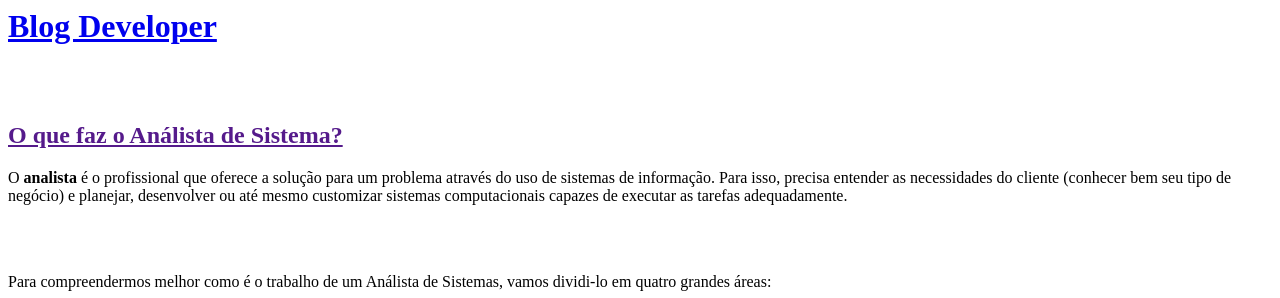
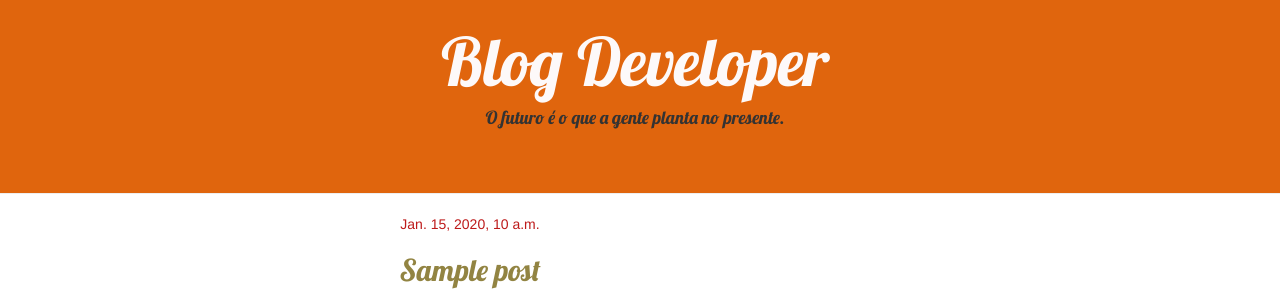
Before and after one commit to matheusbeezerra/my-first-blog, a Django app: template blog/templates/blog/post_list.html in a window 1280 px wide. Shown: the top 298 px of the page. Run offline with Django 3.2, Linux system fonts and the light colour scheme; the template is opened without the code that fills it: values that come from a table or form of the project are taken from there, others are empty; tables that the repository leaves empty hold one stand-in row (values such as "Sample post"); some libraries are stand-ins or nearby versions.

Commit message:
Added view and template for detailed blog post as well as CSS for the site.

```diff
--- /dev/null
+++ b/blog/static/css/blog.css
@@ -0,0 +1,69 @@
+h1 a,
+h2 a {
+    color: #e0650d;
+    font-family: 'Lobster';
+}
+
+body {
+    padding-left: 0px;
+    padding-right: 0px;
+    text-align: center;
+}
+
+.page-header {
+    background-color: #e0650d;
+    margin-top: 0px;
+    padding: 5px 20px 15px 10px;
+}
+
+.page-header h1,
+.page-header h1 a,
+.page-header h1 a:visited,
+.page-header h1 a:active {
+    color: #fdf9f9;
+    /*Blog Developer*/
+    font-size: 50pt;
+    text-decoration: none;
+}
+
+.content {
+    margin-right: 30px;
+}
+
+h1,
+h2,
+h3,
+h4 {
+    font-family: 'Lobster', cursive;
+}
+
+.date {
+    color: #bd1a1a;
+}
+
+.save {
+    float: right;
+}
+
+.post-form textarea,
+.post-form input {
+    width: 100%;
+}
+
+.top-menu,
+.top-menu:hover,
+.top-menu:visited {
+    color: #fcf9f9;
+    float: right;
+    font-size: 10pt;
+    margin-right: 50px;
+}
+
+.post {
+    margin-bottom: 70px;
+}
+
+.post h2 a,
+.post h2 a:visited {
+    color: #928442;
+}
--- /dev/null
+++ b/blog/templates/blog/base.html
@@ -0,0 +1,93 @@
+
+{% load static %}
+<html>
+    <head>
+        <title>Blog Developer</title>
+        <link rel="stylesheet" href="//maxcdn.bootstrapcdn.com/bootstrap/3.2.0/css/bootstrap.min.css">
+        <link rel="stylesheet" href="//maxcdn.bootstrapcdn.com/bootstrap/3.2.0/css/bootstrap-theme.min.css">
+        <link href="//fonts.googleapis.com/css?family=Lobster&subset=latin,latin-ext" rel="stylesheet" type="text/css">
+        <link rel="stylesheet" href="{% static 'css/blog.css' %}">
+    </head>
+    <body>
+        <div class="page-header">
+            <h1><a href="/">Blog Developer</a></h1>
+            <h4>O futuro é o que a gente planta no presente.</h4>
+            <br></br>
+        </div>
+
+        <div class="content container">
+             <div class="row">
+                 <div class="col-md-8">
+                    {% block content %}
+                    {% endblock %}
+                 </div>
+             </div>
+        </div>
+
+        <div>
+            <h2><a href="">O que faz o Análista de Sistema?</a></h2>
+            <br><br/>
+            <p>O <b>analista</b> é o profissional que oferece a solução para um problema através do uso de sistemas de informação. Para isso, precisa entender as necessidades do cliente (conhecer bem seu tipo de negócio) e planejar, desenvolver ou até mesmo customizar sistemas computacionais capazes de executar as tarefas adequadamente.</p>
+            <br><br/>
+            <p>Para compreendermos melhor como é o trabalho de um Análista de Sistemas, vamos dividi-lo em quatro grandes áreas:</p>
+            <br><br/>
+            <img src="https://images.unsplash.com/photo-1498050108023-c5249f4df085?ixid=MXwxMjA3fDB8MHxwaG90by1wYWdlfHx8fGVufDB8fHw%3D&ixlib=rb-1.2.1&auto=format&fit=crop&w=3452&q=80" alt="analyst of system" width=800 height=500>
+            <br><br/>
+
+            <h3>1. Desenvolvimento de Software</h3>
+
+            <p>O software é um programa computacional. Entre os mais conhecidos, podemos citar editores de texto, programas de envio de mensagens, aplicativos de celulares e planilhas eletrônicas.
+             Um software possui uma sequência lógica de instruções que executam tarefas específicas a partir de informações que inserimos nele. O papel do analista de sistemas é criar, planejar e desenvolver programas personalizados para cumprir os objetivos da empresa.</p>
+            <br><br/>
+
+            <h3>2. Administração de Banco de Dados</h3>
+
+            <p>O analista de sistemas precisa conhecer o tipo de dados com os quais está lidando e também o objetivo que a empresa quer atingir. Com os parâmetros definidos, desenvolve o banco de dados propriamente dito. Após o desenvolvimento, o analista precisará instalar e configurar o banco de dados para funcionar junto do software da empresa.
+             O trabalho do analista de sistemas não se encerra após a instalação do banco de dados. Enquanto o software vai sendo utilizado é preciso fazer um gerenciamento das informações, monitorar seu uso e atualizar o banco de dados fazendo alterações sempre que necessário.</p>
+            <br><br/>
+
+            <h3>3. Administração de Redes</h3>
+
+            <p>Na área de administração de redes o analista de sistemas gerencia toda a rede de computadores de uma empresa. É o profissional responsável por toda a infraestrutura de TI, realizando a instalação, configuração e manutenção dos sistemas operacionais e software</p>
+            <br><br/>
+
+            <h3>4. Suporte</h3>
+
+            <p>Aliado ao trabalho de desenvolvimento de sistemas está também o de suporte aos usuários.  É de responsabilidade do analista de sistemas fazer constantes atualizações dos softwares para que se ajustem às novas necessidades que podem surgir na empresa.
+             Ele também escreve manuais técnicos de funcionamento dos sistemas que desenvolver e oferece treinamentos para os futuros usuários</p>
+            <br><br/>
+
+            <p>publicado: 18.02.2021  horário: 10:00</p>
+            <hr><hr/>
+            <br><br/>
+        </div>
+
+        <div>
+            <h2><a href="">O que faz o Engenheiro de Software?</a></h2>
+            <br><br/>
+            <p>Com cada vez mais empresas automatizando seus serviços e criando suas próprias plataformas digitais, a profissão de <b>Engenheiro de Software</b> foi considerada a 2ª melhor da área de TI em crescimento e remuneração.
+             O software consiste na “parte lógica” do computador, que inclui sistema operacional e programas. Então, basicamente, esses profissionais projetam e guiam o desenvolvimento de programas, aplicativos e sistemas,
+             de forma que atendam aos requisitos e cumpram as funções determinadas.</p>
+             <br><br/>
+             <p>Estão entre as principais atribuições do Engenheiro de Software:</p>
+             <br><br/>
+             <img src="https://images.unsplash.com/photo-1515524738708-327f6b0037a7?ixlib=rb-1.2.1&ixid=MXwxMjA3fDB8MHxwaG90by1wYWdlfHx8fGVufDB8fHw%3D&auto=format&fit=crop&w=3450&q=80"alt="software engineer" width="800" height=500>
+             <br><br/>
+             <br><br/>
+             <br><br/>
+             <ol>
+                <li>Desenvolver softwares e apps</li>
+                <li>Gerenciar projetos ligados aos softwares</li>
+                <li>Arquitetar o design estrutural dos programas</li>
+                <li>Realizar testes nos sistemas</li>
+             </ol>
+            <br><br/>
+            <br><br/>
+             <p>Além dessas, esses engenheiros podem ter funções ligadas à administração de bancos de dados, manutenção dos sistemas e até mesmo tarefas relacionadas à gestão de projetos e à composição de manuais de instruções.</p>
+            <br><br/>
+             <p>publicado: 19.02.2021  horário: 12:14</p>
+            <hr><hr/>
+            <br><br/>
+        </div>
+    </body>
+</html>
--- a/blog/templates/blog/post_list.html
+++ b/blog/templates/blog/post_list.html
@@ -1,71 +1,13 @@
-<html>
-    <head>
-        <title>Blog Developer</title>
-    </head>
-    <body>
-        <div>
-            <h1><a href="/">Blog Developer</a></h1>
-            <br></br>
-        </div>
+{% extends 'blog/base.html' %}
 
-        <div>
-            <h2><a href="">O que faz o Análista de Sistema?</a></h2>
-            <p>O <b>analista</b> é o profissional que oferece a solução para um problema através do uso de sistemas de informação. Para isso, precisa entender as necessidades do cliente (conhecer bem seu tipo de negócio) e planejar, desenvolver ou até mesmo customizar sistemas computacionais capazes de executar as tarefas adequadamente.</p>
-            <br><br/>
-            <p>Para compreendermos melhor como é o trabalho de um Análista de Sistemas, vamos dividi-lo em quatro grandes áreas:</p>
-            <img src="https://images.unsplash.com/photo-1498050108023-c5249f4df085?ixid=MXwxMjA3fDB8MHxwaG90by1wYWdlfHx8fGVufDB8fHw%3D&ixlib=rb-1.2.1&auto=format&fit=crop&w=3452&q=80" alt="analyst of system" width=600 height=400>
-            <br><br/>
-
-            <h3>1. Desenvolvimento de Software</h3>
-
-            <p>O software é um programa computacional. Entre os mais conhecidos, podemos citar editores de texto, programas de envio de mensagens, aplicativos de celulares e planilhas eletrônicas.
-             Um software possui uma sequência lógica de instruções que executam tarefas específicas a partir de informações que inserimos nele. O papel do analista de sistemas é criar, planejar e desenvolver programas personalizados para cumprir os objetivos da empresa.</p>
-            <br><br/>
-
-            <h3>2. Administração de Banco de Dados</h3>
-
-            <p>O analista de sistemas precisa conhecer o tipo de dados com os quais está lidando e também o objetivo que a empresa quer atingir. Com os parâmetros definidos, desenvolve o banco de dados propriamente dito. Após o desenvolvimento, o analista precisará instalar e configurar o banco de dados para funcionar junto do software da empresa.
-             O trabalho do analista de sistemas não se encerra após a instalação do banco de dados. Enquanto o software vai sendo utilizado é preciso fazer um gerenciamento das informações, monitorar seu uso e atualizar o banco de dados fazendo alterações sempre que necessário.</p>
-            <br><br/>
-
-            <h3>3. Administração de Redes</h3>
-
-            <p>Na área de administração de redes o analista de sistemas gerencia toda a rede de computadores de uma empresa. É o profissional responsável por toda a infraestrutura de TI, realizando a instalação, configuração e manutenção dos sistemas operacionais e software</p>
-            <br><br/>
-
-            <h3>4. Suporte</h3>
-
-            <p>Aliado ao trabalho de desenvolvimento de sistemas está também o de suporte aos usuários.  É de responsabilidade do analista de sistemas fazer constantes atualizações dos softwares para que se ajustem às novas necessidades que podem surgir na empresa.
-             Ele também escreve manuais técnicos de funcionamento dos sistemas que desenvolver e oferece treinamentos para os futuros usuários</p>
-            <br><br/>
-
-            <p>publicado: 18.02.2021  horário: 10:00</p>
-            <hr><hr/>
-            <br><br/>
-        </div>
-
-        <div>
-            <h2><a href="">O que faz o Engenheiro de Software?</a></h2>
-            <p>Com cada vez mais empresas automatizando seus serviços e criando suas próprias plataformas digitais, a profissão de <b>Engenheiro de Software</b> foi considerada a 2ª melhor da área de TI em crescimento e remuneração.
-             O software consiste na “parte lógica” do computador, que inclui sistema operacional e programas. Então, basicamente, esses profissionais projetam e guiam o desenvolvimento de programas, aplicativos e sistemas,
-             de forma que atendam aos requisitos e cumpram as funções determinadas.</p>
-             <br><br/>
-             <p>Estão entre as principais atribuições do Engenheiro de Software:</p>
-             <img src="https://images.unsplash.com/photo-1515524738708-327f6b0037a7?ixlib=rb-1.2.1&ixid=MXwxMjA3fDB8MHxwaG90by1wYWdlfHx8fGVufDB8fHw%3D&auto=format&fit=crop&w=3450&q=80"alt="software engineer" width="600" height=400>
-             <br><br/>
-
-             <ol>
-                <li>Desenvolver softwares e apps</li>
-                <li>Gerenciar projetos ligados aos softwares</li>
-                <li>Arquitetar o design estrutural dos programas</li>
-                <li>Realizar testes nos sistemas</li>
-             </ol>
-
-             <p>Além dessas, esses engenheiros podem ter funções ligadas à administração de bancos de dados, manutenção dos sistemas e até mesmo tarefas relacionadas à gestão de projetos e à composição de manuais de instruções.</p>
-            <br><br/>
-             <p>publicado: 19.02.2021  horário: 12:14</p>
-            <hr><hr/>
-            <br><br/>
-        </div>
-    </body>
-</html>
+{% block content %}
+    {% for post in posts %}
+     <div class="post">
+            <div class="date">
+                 {{ post.published_date }}
+            </div>
+            <h2><a href="{% url 'post_detail' pk=post.pk %}">{{ post.title }}</a></h2>
+            <p>{{ post.text|linebreaksbr }}</p>
+     </div>
+    {% endfor %}
+{% endblock %}
--- a/blog/views.py
+++ b/blog/views.py
@@ -1,5 +1,11 @@
 from django.shortcuts import render
+from django.shortcuts import render, get_object_or_404
 
 
 def post_list(request):
     return render(request, 'blog/post_list.html', {})
+
+
+def post_detaik(request, pk):
+    post = get_object_or_404(Post, pk=pk)
+    return render(request, 'blog/post_detail.html', {'post': post})
```
Also changed, not shown: blog/templates/blog/post_detail.html (added, +13 -0 lines).
